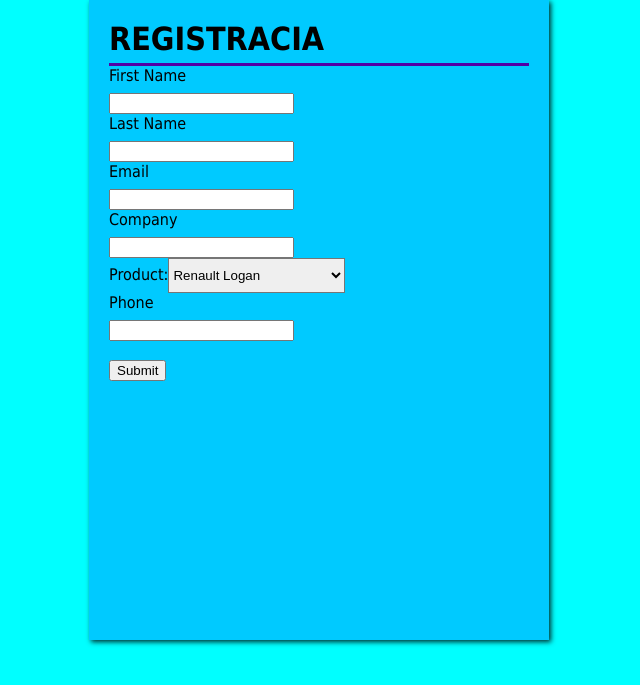
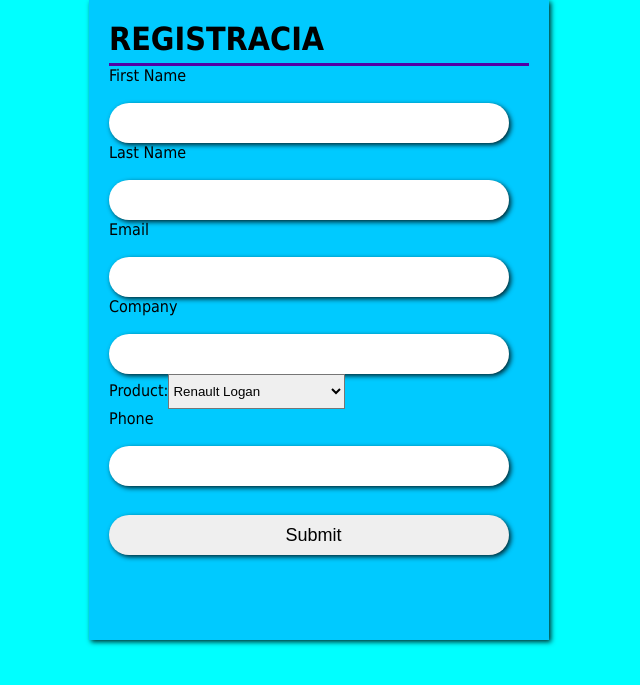
Before and after one commit to DarkKillerDudosAdmin/ffffff, a PHP site: page / in a window 1280 px wide. Shown: the top 685 px of the page, without its empty margins (321-961 px from the left). Run offline with PHP 8.4, Linux system fonts and the light colour scheme; some libraries are stand-ins or nearby versions.

Commit message:
Updatedes

```diff
--- a/index.css
+++ b/index.css
@@ -47,11 +47,20 @@ form {
 	margin-bottom: 8px;
 }
 
-.form-style-5 input[type="text"]:focus,
-.form-style-5 input[type="email"]:focus,
-.form-style-5 textarea:focus,
-.form-style-5 select:focus {
-	background: #d2d9dd;
+input{
+    margin-top: 10px;
+    height: 40px;
+    width: 400px;
+    border-radius: 20px/20px;
+    border: none;
+    padding-left: 15px;
+    font-size: 18px;
+    box-shadow: 2px 2px 5px rgba(0,0,0,0.82);
+}
+input:focus {
+    border: 2px solid #6c00ff;
+    transform: translateX(15px);
+    width: 385px;
 }
 
 .form-style-5 select {
```
